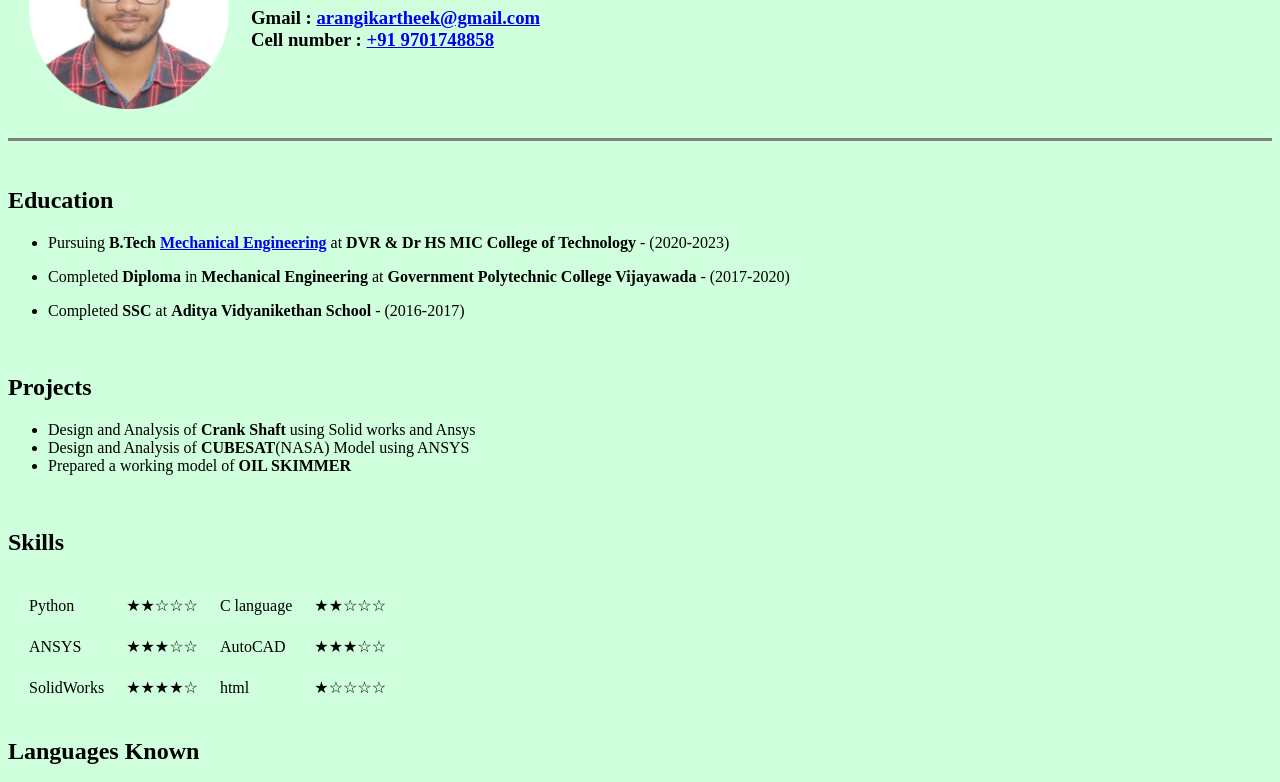
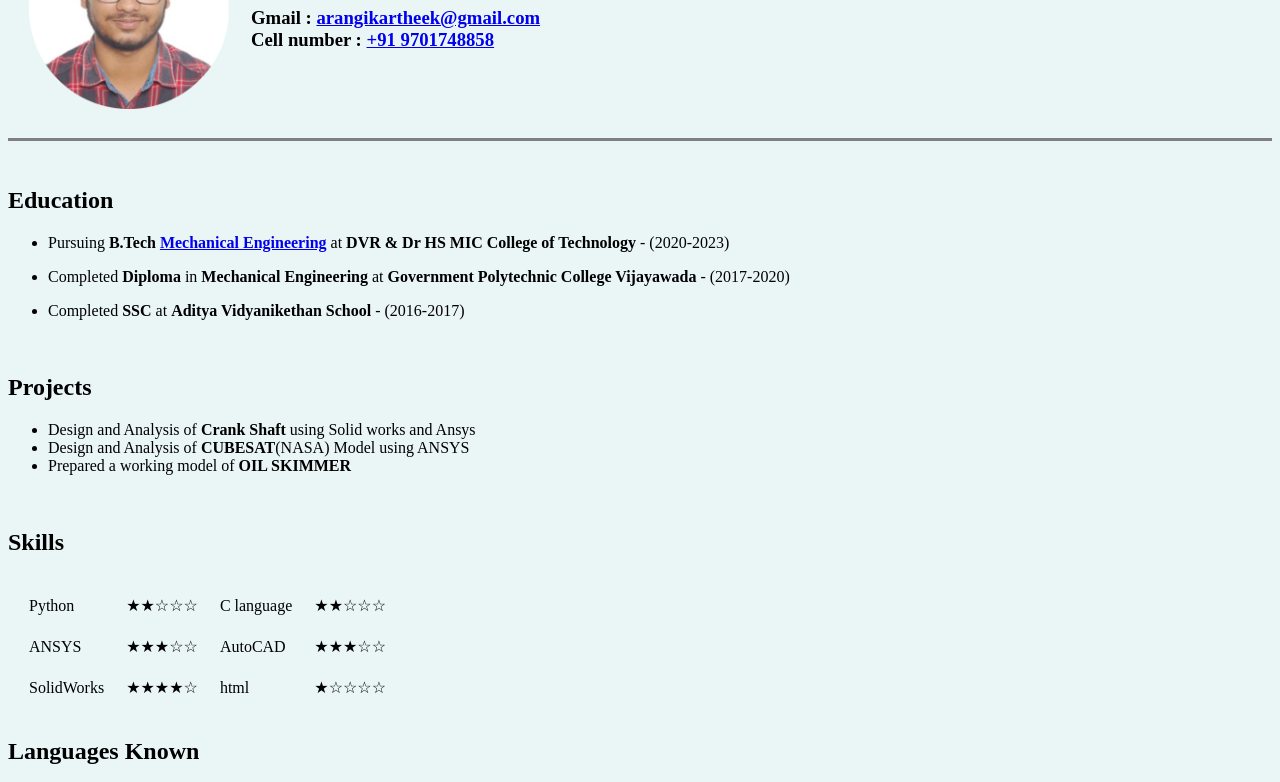
Before and after one commit to Kartheek3103/CV, a plain HTML site: page index.html in a window 1280 px wide. Shown: the part 120-902 px from the top of the page. Drawn offline with Linux system fonts and the light colour scheme.

Commit message:
Update index.html

```diff
--- a/index.html
+++ b/index.html
@@ -6,7 +6,7 @@
     <meta name="viewport" content="width=device-width, initial-scale=1.0">
     <title>Kartheek Details</title>
  </head>
- <body style="background-color: #CFFFDC;">
+ <body style="background-color: #EAF6F6;">
     <table cellspacing="20">
       <tr>
         <td><img src="Images/Kartheek profile pic.png" alt="Kartheek Profile pic" style="width:200px;height:200px;"></td>
```
